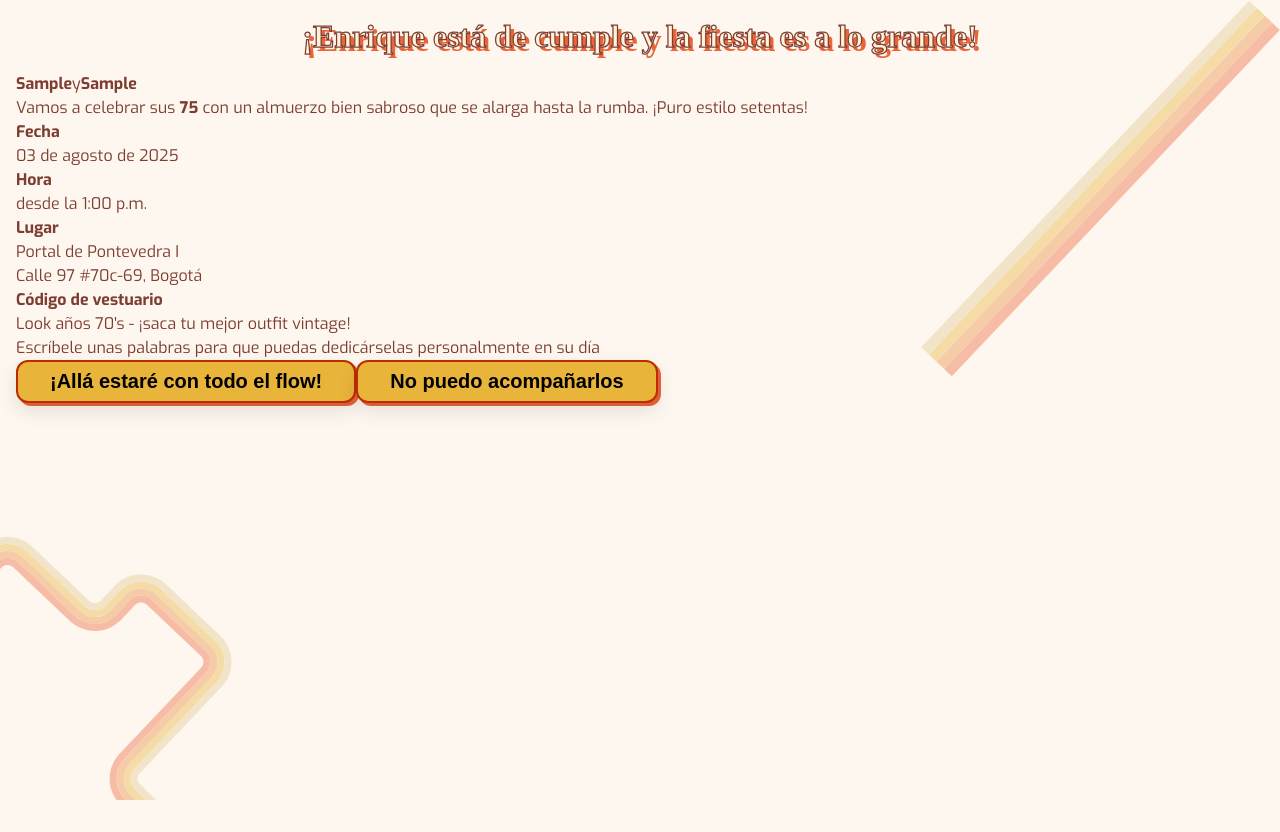
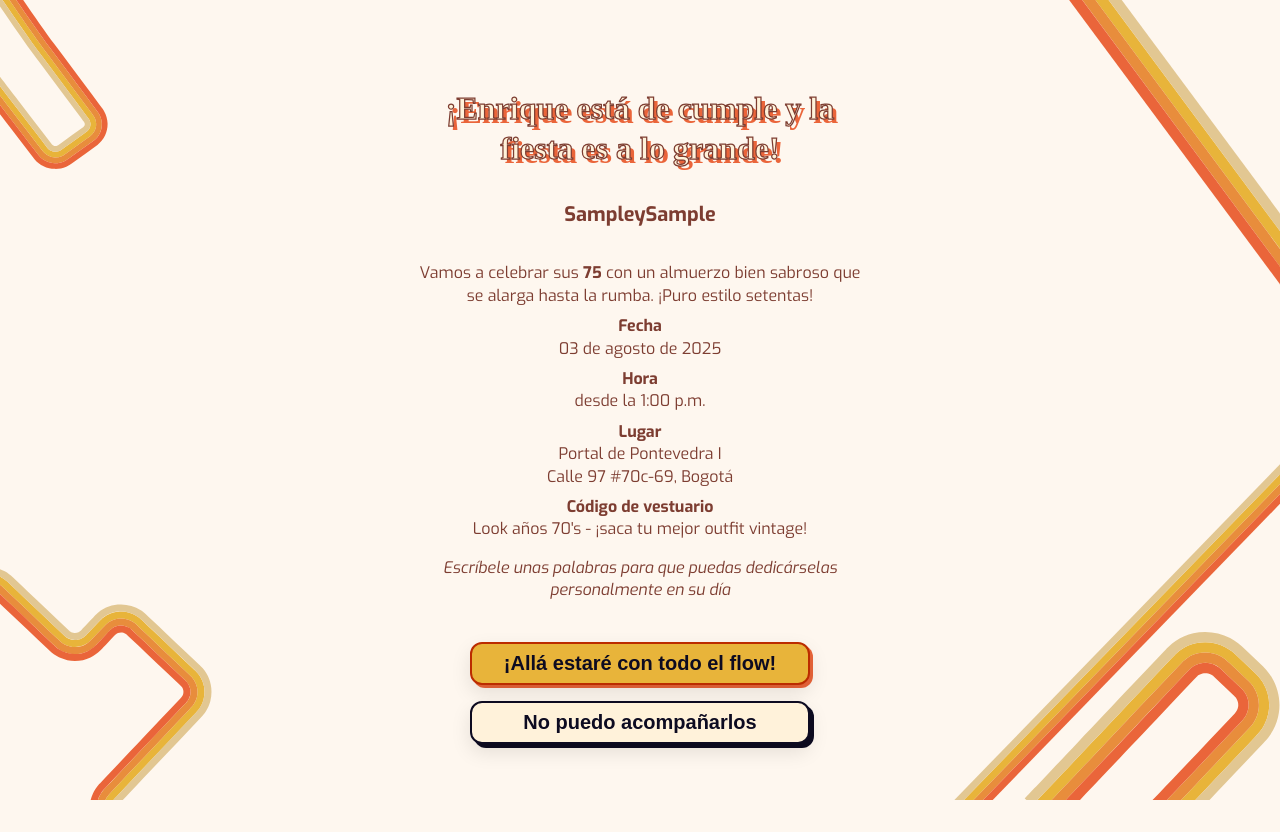
Before and after one commit to DanielDAJJ/FrontBirthday, a React (Vite) app: page / in a window 1280 px wide. Both pictures are taken after typing "Sample", "Sample" into the empty fields and a click on the button "Continuar". Before the commit the page ends 800 px from the top, so only its background shows below. Built offline with nearby package versions, Linux system fonts and the light colour scheme; a web font is replaced by a local one.

Commit message:
Liso para enlazar a base de datos

```diff
--- a/src/components/BackgroundDecoration.jsx
+++ b/src/components/BackgroundDecoration.jsx
@@ -1,11 +1,11 @@
 const BackgroundDecoration = () => {
     return (
         <div className="background-decoration">
-            {/* <img src="/assets/Group.svg" alt="Decoración 1" style={{ top: "0", left: "-10%" }} /> */}
-            <img src="/assets/Group-1.svg" alt="Decoración 2" style={{ top: 0, right: "0%" }} />
-            {/* <img src="/assets/Group-2.svg" alt="Decoración 3" style={{ bottom: -50, left: 0 }} /> */}
-            {/* <img src="/assets/Group-3.svg" alt="Decoración 4" style={{ bottom: "-3%", left: "-5%" }} /> */}
-            <img src="/assets/Group-4.svg" alt="Decoración 5" style={{ bottom: -40, left: -100 }} />
+            <img src="/assets/Group.svg" alt="Decoración 1" style={{ top: 0, left: -50, rotate: "100deg" }} />
+            <img src="/assets/Group-1.svg" alt="Decoración 2" style={{ top: -20, right: -120, rotate: "100deg" }} />
+            <img src="/assets/Group-2.svg" alt="Decoración 3" style={{ bottom: -50, right: -50 }} />
+            <img src="/assets/Group-3.svg" alt="Decoración 4" style={{ bottom: -70, right: 0}} />
+            <img src="/assets/Group-4.svg" alt="Decoración 5" style={{ bottom: -70, left: -120 }} />
         </div>
     )
 }
--- a/src/index.css
+++ b/src/index.css
@@ -20,8 +20,13 @@ body{
 
 main{
     max-width: 480px;
+    min-height: 100dvh;
     margin: 0 auto;
     padding: var(--spacing-m);
+    display: flex;
+    flex-direction: column;
+    justify-content: center;
+    align-items: center;
 }
 
 h1, h2 {
@@ -121,7 +126,8 @@ button:active{
             position: absolute;
             max-width: 100%;
             height: auto;
-            opacity: 0.4;
-            filter: blur(0.75px);
         }
 }
+.buttom-form{
+    margin-top: var(--spacing-xl);
+}
--- /dev/null
+++ b/src/pages/ConfirmedPage.css
@@ -0,0 +1,9 @@
+.confirmed-page{
+    text-align: center;
+    display: flex;
+    flex-direction: column;
+    gap: var(--spacing-m);
+}
+.center{
+    font-family: var(--font-title);
+}
--- a/src/pages/ConfirmedPage.jsx
+++ b/src/pages/ConfirmedPage.jsx
@@ -1,6 +1,7 @@
 import React, { useEffect, useState } from 'react';
 import { useGuest } from '../context/useGuest.jsx';
 import { motion as Motion } from 'framer-motion';
+import "./ConfirmedPage.css";
 
 const ConfirmedPage = () => {
     const {guest, resetGuest} = useGuest();
@@ -28,6 +29,7 @@ const ConfirmedPage = () => {
             </Motion.div>
         );
     return(
+        <main>
             <Motion.div
             className="confirmed-page"
             initial={{scale:0.8, opacity:0}}
@@ -39,7 +41,7 @@ const ConfirmedPage = () => {
                 <p>
                     ¡Qué nota! La vamos a pasar buenísimo.
                 </p><br />
-            <p><strong>¡Nos vemos pa' la comilona y la bailada!</strong></p>
+                <p className='center'>¡Nos vemos pa' la comilona y la bailada!</p>
                 <Motion.button
                 onClick={()=>{
                     resetGuest();
@@ -50,6 +52,7 @@ const ConfirmedPage = () => {
                     Cerrar página
                 </Motion.button>
             </Motion.div>
+        </main>
     )
 }
 export default ConfirmedPage;
--- /dev/null
+++ b/src/pages/DeclinePage.css
@@ -0,0 +1,67 @@
+.decline-page{
+    display: flex;
+    flex-direction: column;
+    align-items: center;
+    gap: var(--spacing-m);
+    text-align: center;
+}
+.decline-page h2{
+    font-size: var(--font-l);
+}
+.decline-page p {
+    font-size: var(--font-s);
+}
+.decline-page textarea{
+    width: 100%;
+    font-family: var(--font-body);
+    border-radius: var(--border-radius);
+    font-size: var(--font-s);
+    resize: none;
+    border: 2px solid var(--color-border);
+    padding: var(--spacing-s);
+    background-color: var(--color-bg);
+    min-height: 120px;
+}
+
+.decline-page .error{
+    color: red;
+    font-weight: bold;
+    margin-top: var(--spacing-xs);
+}
+
+.modal{
+    position: fixed;
+    top: 50%;
+    background-color: var(--color-light);
+    border: 2px solid var(--color-border);
+    border-radius: var(--border-radius);
+    padding: var(--spacing-l);
+    box-shadow: var(--box-shadow);
+    z-index: 9999;
+    max-width: 300px;
+    width: 90%;
+    text-align: center;
+}
+.modal h3{
+    font-size: var(--font-m);
+    margin-bottom: var(--spacing-s);
+}
+.modal p{
+    font-size: var(--font-s);
+    margin-bottom: var(--spacing-m);
+}
+.modal button{
+    margin-top: var(--spacing-s);
+}
+.modal-backdrop{
+    position: fixed;
+    top: 0;
+    left: 0;
+    width: 100vw;
+    height: 100vh;
+    background-color: rgba(13, 11, 33, 0.75);
+    display: flex;
+    align-items: center;
+    justify-content: center;
+    z-index: 1000;
+}
--- a/src/pages/DeclinePage.jsx
+++ b/src/pages/DeclinePage.jsx
@@ -2,6 +2,7 @@ import React, {useState} from "react";
 import { useGuest } from "../context/useGuest.jsx";
 import {motion as Motion} from "framer-motion";
 import { useNickname } from "../hooks/useNickname.jsx";
+import "./DeclinePage.css"
 
 
 const DeclinePage = () => {
@@ -14,8 +15,8 @@ const DeclinePage = () => {
     const handleSubmit = async (e)=>{
         e.preventDefault();
         if(!message.trim()){
-            setError("Por favor escribe un mensaje.")
-            return
+            setError("Por favor escribe un mensaje.");
+            return;
         }
         try {
             await fetch ("http://localhost:8080/api/guests", {
@@ -24,12 +25,14 @@ const DeclinePage = () => {
                 body: JSON.stringify({...guest, isComing: false, message})
             })
             submitMessage(message);
+            setShowPopup(true);
         } catch (error) {
             console.error("Error al enviar el mensaje", error);
             setError("Error al enviar el mensaje. Intentalo de nuevo");
         }
     }
     return (
+        <main>
             <Motion.div
             className="decline-page"
             initial={{x:100, opacity:0}}
@@ -53,9 +56,6 @@ const DeclinePage = () => {
                         {error && <p className="error">{error}</p>}
                     </textarea>
                     <Motion.button
-                onClick={()=>{
-                    setShowPopup(true);
-                }}
                     type="submit"
                     whileHover={{scale: 1.05}}
                     whileTap={{scale:0.95}}>
@@ -63,6 +63,11 @@ const DeclinePage = () => {
                     </Motion.button>
                 </form>
                 {showPopup && (
+                    <Motion.div
+                    className="modal-backdrop"
+                    initial={{opacity:0}}
+                    animate={{opacity: 1}}
+                    exit={{opacity: 0}}>
                         <Motion.div
                         className="modal"
                         initial={{opacity:0, scale: 0.8}}
@@ -82,8 +87,10 @@ const DeclinePage = () => {
                                 Cerrar página
                             </Motion.button>
                         </Motion.div>
+                    </Motion.div>
                 )}
             </Motion.div>
+        </main>
     )
 };
 
--- a/src/pages/FormPage.jsx
+++ b/src/pages/FormPage.jsx
@@ -33,6 +33,7 @@ const FormPage = () => {
     };
 
     return (
+        <main>
             <Motion.div
                 initial={{ opacity: 0, y: 20 }}
                 animate={{ opacity: 1, y: 0 }}
@@ -57,6 +58,7 @@ const FormPage = () => {
                         onChange={handleChange}
                     />
                     <Motion.button
+                        className="buttom-form"
                         type="submit"
                         whileHover={{ scale: 1.05 }}
                         whileTap={{ scale: 0.95 }}>
@@ -64,6 +66,7 @@ const FormPage = () => {
                     </Motion.button>
                 </form>
             </Motion.div>
+        </main>
     )
 }
 
--- /dev/null
+++ b/src/pages/InfoPage.css
@@ -0,0 +1,45 @@
+.info-page{
+    display: flex;
+    flex-direction: column;
+    align-items: center;
+    text-align: center;
+    gap: var(--spacing-m);
+}
+.guest-names{
+    font-size: var(--font-m);
+    font-weight: bold;
+    margin-bottom: var(--spacing-m);
+    color: var(--color-dark);
+}
+.event-info p{
+    margin-bottom: var(--spacing-s);
+    line-height: 1.4;
+}
+.dedication-prompt{
+    font-style: italic;
+    color: var(--color-dark);
+    font-size: var(--font-s);
+    margin-top: var(--spacing-m);
+}
+.buttons{
+    display: flex;
+    flex-direction: column;
+    gap: var(--spacing-s);
+    margin-top: var(--spacing-m);
+}
+.btn-yes{
+    background-color: var(--color-primary);
+    color: var(--color-black);
+    margin-bottom: var(--spacing-s);
+}
+.btn-no{
+    background-color: var(--color-light);
+    color: var(--color-black);
+    border: 2px solid var(--color-black);
+    box-shadow: var(--box-shadow), 4px 4px 0 #0d0b21;
+}
+.btn-no:hover{
+    background-color: var(--color-primary);
+    color: var(--color-black);
+    box-shadow: var(--box-shadow), 4px 4px 0 var(--color-black);
+}
--- a/src/pages/InfoPage.jsx
+++ b/src/pages/InfoPage.jsx
@@ -1,4 +1,5 @@
 import React from "react";
+import "./InfoPage.css"
 import { useGuest } from "../context/useGuest.jsx";
 import { useNavigate } from "react-router-dom";
 import { useNickname } from "../hooks/useNickname.jsx";
@@ -15,6 +16,7 @@ const InfoPage = () =>{
         return null;
     }
     return (
+        <main>
             <Motion.div
             className="info-page"
             initial={{ opacity: 0, y: 30 }}
@@ -76,6 +78,7 @@ const InfoPage = () =>{
                     </Motion.button>
                 </div>
             </Motion.div>
+        </main>
     );
 }
 
```
Also changed, not shown: public/assets/BolaDisco.gif (added). Lines whose indentation alone changed are shown as unchanged.
